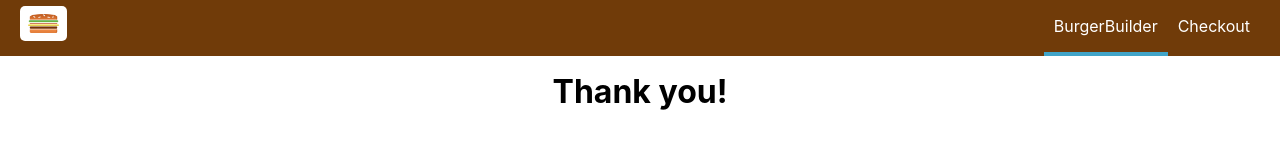
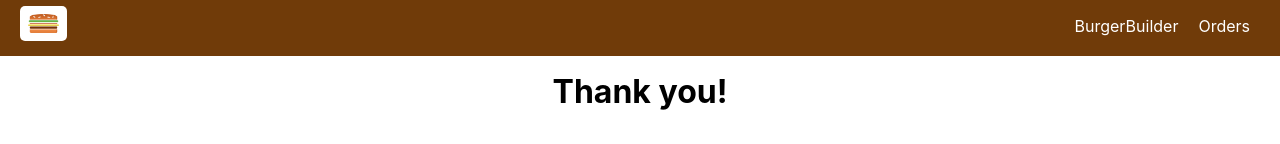
Before and after one commit to akarasev/burger-app, a React (Create React App) app: page /checkout in a window 1280 px wide. Shown: the top 144 px of the page. Built offline with nearby package versions, Linux system fonts and the light colour scheme.

Commit message:
Implemented navigation to Orders.

```diff
--- a/src/App.js
+++ b/src/App.js
@@ -4,6 +4,7 @@ import {Route, Switch} from "react-router-dom";
 import Layout from './hoc/Layout/Layout';
 import BurgerBuilder from './containers/BurgerBuilder/BurgerBuilder';
 import Checkout from './containers/Checkout/Checkout';
+import Orders from './containers/Orders/Orders';
 
 class App extends Component {
     render() {
@@ -11,6 +12,7 @@ class App extends Component {
             <Layout>
                 <Switch>
                     <Route path='/checkout' component={Checkout}/>
+                    <Route path='/orders' component={Orders}/>
                     <Route path='/' component={BurgerBuilder}/>
                 </Switch>
             </Layout>
--- a/src/components/Navigation/NavigationItems/NavigationItem/NavigationItem.js
+++ b/src/components/Navigation/NavigationItems/NavigationItem/NavigationItem.js
@@ -1,13 +1,14 @@
 import React from 'react';
+import {NavLink} from "react-router-dom";
 
 import styles from './NavigationItem.module.css';
 
 const navigationItem = (props) => (
     <li className={styles.NavigationItem}>
-        <a href={props.link}
-           className={props.active ? styles.active : null}>
-            {props.children}
-        </a>
+        <NavLink
+            to={props.link}
+            exact={props.exact}
+            activeClassName={styles.active}>{props.children}</NavLink>
     </li>
 );
 
--- a/src/components/Navigation/NavigationItems/NavigationItems.js
+++ b/src/components/Navigation/NavigationItems/NavigationItems.js
@@ -6,8 +6,8 @@ import NavigationItem from './NavigationItem/NavigationItem';
 
 const navigationItems = () => (
     <ul className={styles.NavigationItems}>
-        <NavigationItem link="/" active>BurgerBuilder</NavigationItem>
-        <NavigationItem link="/">Checkout</NavigationItem>
+        <NavigationItem link="/" exact>BurgerBuilder</NavigationItem>
+        <NavigationItem link="/orders">Orders</NavigationItem>
     </ul>
 );
 
--- /dev/null
+++ b/src/components/Order/Order.js
@@ -0,0 +1,12 @@
+import React from 'react';
+
+import styles from './Order.modules.css';
+
+const order = (props) => (
+    <div className={styles.Order}>
+        <p>Ingredients: Salad (1)</p>
+        <p>Price: <strong>USD 5.45</strong></p>
+    </div>
+);
+
+export default order;
--- /dev/null
+++ b/src/components/Order/Order.modules.css
@@ -0,0 +1,8 @@
+.Order {
+    width: 100%;
+    border: 1px solid #eee;
+    box-shadow: 0 2px 3px #ccc;
+    padding: 10px;
+    margin: 10px auto;
+    box-sizing: border-box;
+}
--- /dev/null
+++ b/src/containers/Orders/Orders.js
@@ -0,0 +1,16 @@
+import React from 'react';
+
+import Order from '../../components/Order/Order';
+
+class Orders extends React.Component {
+    render() {
+        return (
+            <div>
+                <Order/>
+                <Order/>
+            </div>
+        );
+    }
+}
+
+export default Orders;
```
Also changed, not shown: 1 other file (tests, documents, lock files or other folders).
